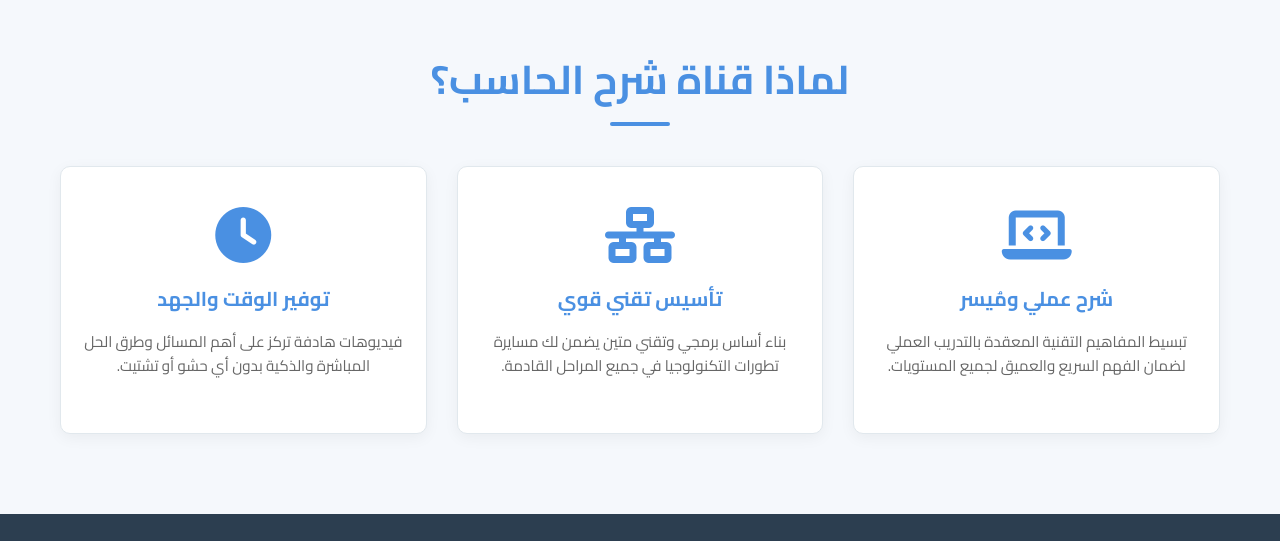
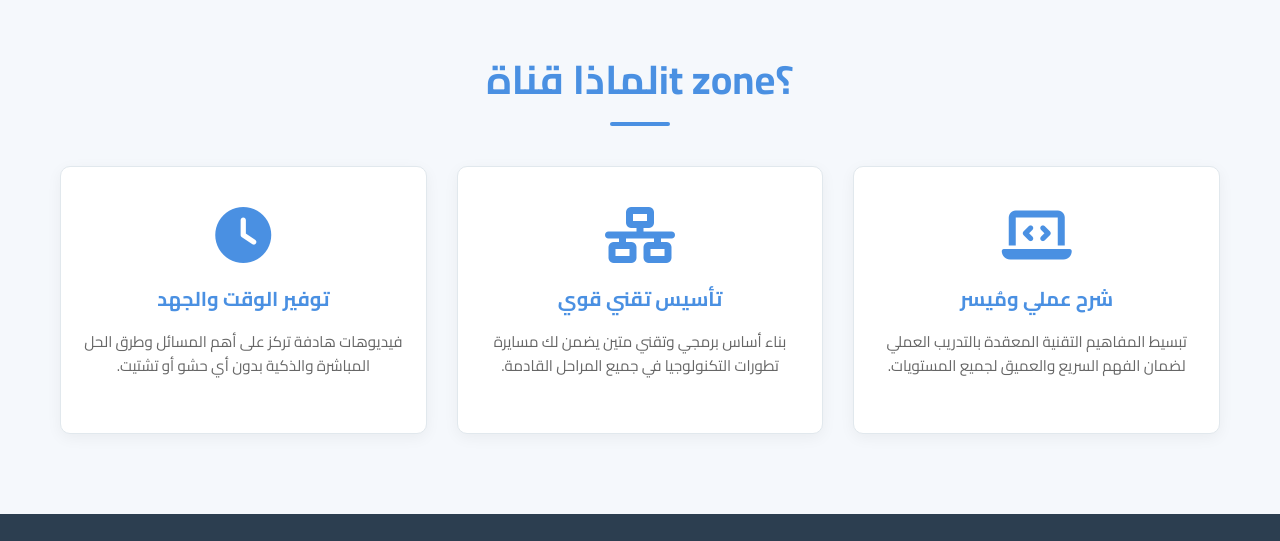
Before and after one commit to manarebeadali-jpg/webChanne, a plain HTML site: page index.html in a window 1280 px wide. Shown: the part 2652-3193 px from the top of the page. Drawn offline with nearby package versions, Linux system fonts and the light colour scheme.

Commit message:
Update index.html

```diff
--- a/index.html
+++ b/index.html
@@ -129,7 +129,7 @@
     <!-- Why Us Section -->
     <section id="why-us" class="courses-section">
         <div class="container">
-            <h2 class="section-title">لماذا قناة شرح الحاسب؟</h2>
+            <h2 class="section-title">؟it zoneلماذا قناة </h2>
             <div class="grid-container">
                 <!-- Feature 1 -->
                 <div class="card"
```
